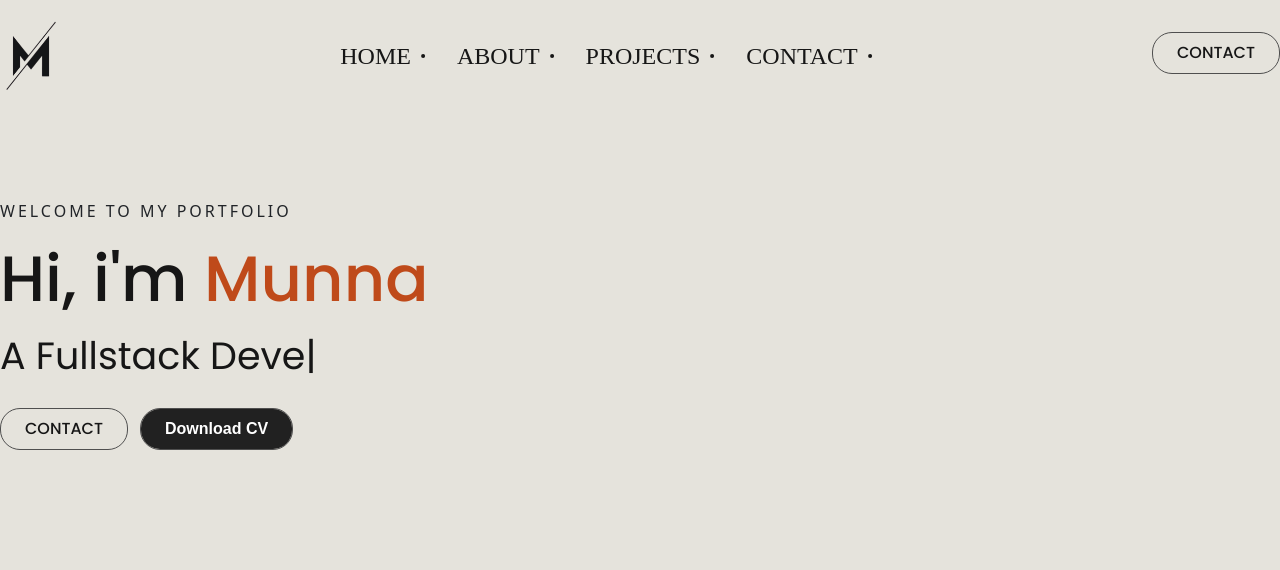
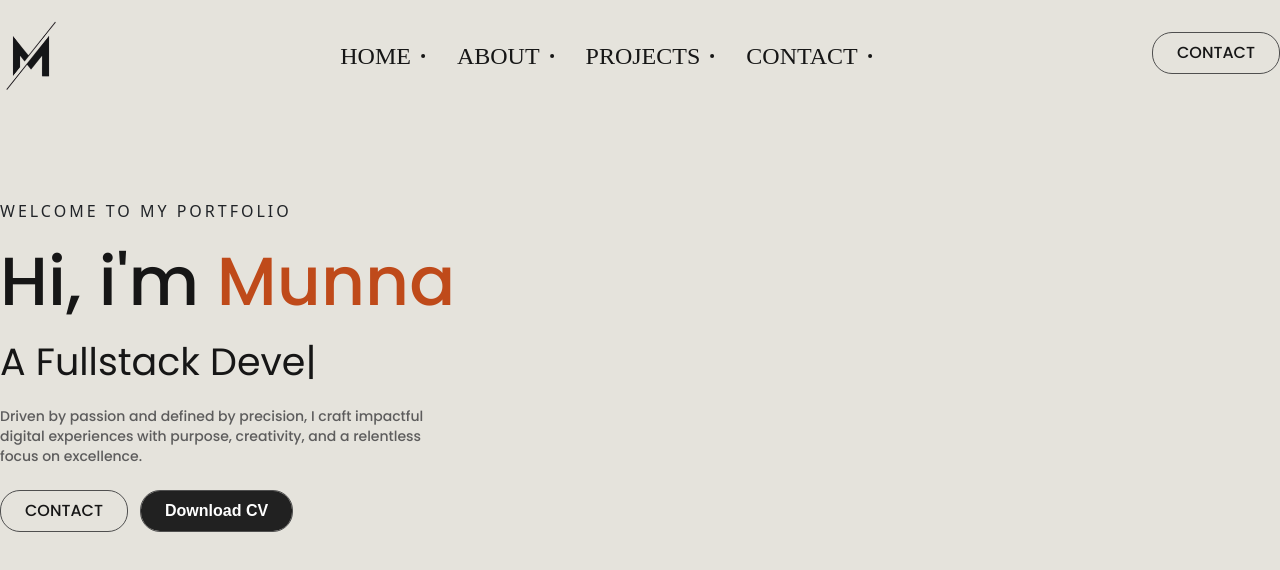
Before and after one commit to Munna-Scriptz/Portfolio, a React (Vite) app: page / in a window 1280 px wide. Shown: the top 570 px of the page. Built offline with nearby package versions, Linux system fonts and the light colour scheme; a web font is replaced by a local one.

Commit message:
Banner Text Complete

```diff
--- a/src/components/Banner.jsx
+++ b/src/components/Banner.jsx
@@ -1,5 +1,6 @@
 import React from 'react'
 import { Link } from 'react-router';
+import { gsap } from "gsap";
 
 // -----Animation Npm
 import { TypeAnimation } from 'react-type-animation';
@@ -17,7 +18,7 @@ const Banner = () => {
             <div className="container">
                 <div className="bannerText">
                     <p className='font-medium text-base tracking-[3px] text-[#212428]'>WELCOME TO MY PORTFOLIO</p>
-                    <h1 className='font-poppins text-Primary text-[64px] font-medium mt-2'>Hi, i'm <span className='text-[#BF4A1A]'>Munna</span></h1>
+                    <h1 className='font-poppins text-Primary text-[68px] font-medium mt-2'>Hi, i'm <span className='text-[#BF4A1A]'>Munna</span></h1>
                     {/* -----animated Text------- */}
                     <div>
                         <TypeAnimation
@@ -36,6 +37,7 @@ const Banner = () => {
                             repeat={Infinity}
                         />
                     </div>
+                    <p className='font-medium font-poppins text-sm text-[#2d2e30be] mt-4 w-[435px]'>Driven by passion and defined by precision, I craft impactful digital experiences with purpose, creativity, and a relentless focus on excellence.</p>
                     {/* -----Text Button-------ref={btnRef} className="magnetic-btn" onMouseMove={HandleContactHover} onMouseLeave={HandleContactLeave} */}
                     <div className='mt-6 flex items-center gap-3'>
                         <Link {...contactEffect} className='ContactButton font-poppins font-medium text-base text-Primary'>CONTACT</Link>
--- a/src/components/common/MagnetEffect.jsx
+++ b/src/components/common/MagnetEffect.jsx
@@ -1,6 +1,6 @@
 import React, { useRef, useEffect } from 'react';
 
-import { gsap } from "gsap";
+import { gsap, Power2  } from "gsap";
 
 const MagnetEffect = () => {
 
@@ -8,7 +8,7 @@ const MagnetEffect = () => {
 
       const param2 = {
         duration: 0.3,
-        ease: 'Power2.easeOut',
+        ease: Power2.easeOut,
       };
 
       const handleHover = (e) => {
@@ -17,8 +17,8 @@ const MagnetEffect = () => {
         const x = e.clientX - rect.left;
         const y = e.clientY - rect.top;
 
-        const offsetX = ((x - rect.width / 2) / rect.width) * 20;
-        const offsetY = ((y - rect.height / 2) / rect.height) * 20;
+        const offsetX = ((x - rect.width / 2) / rect.width) * 60;
+        const offsetY = ((y - rect.height / 2) / rect.height) * 60;
 
         gsap.to(btn, {
           duration: param2.duration,
```
